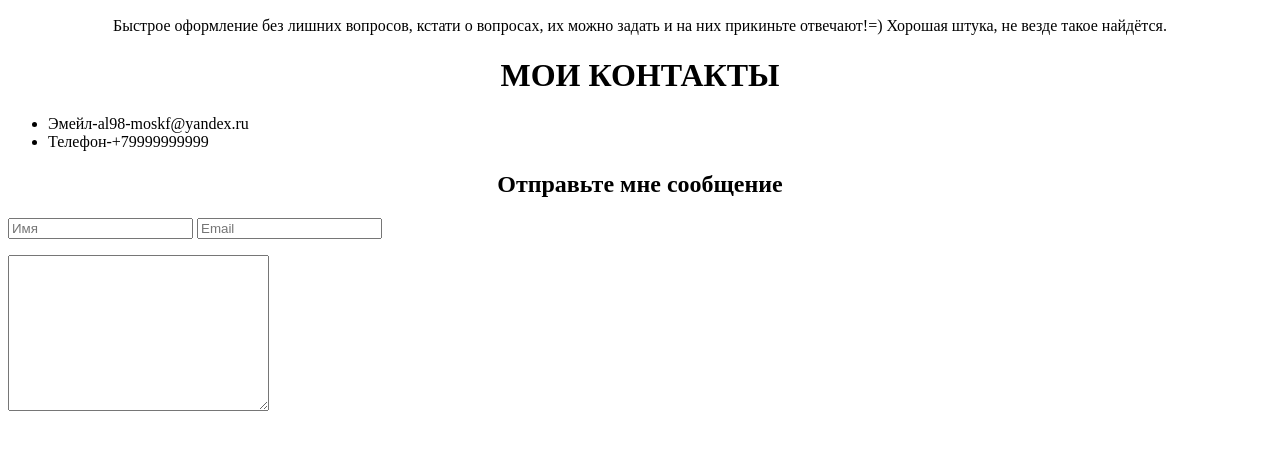
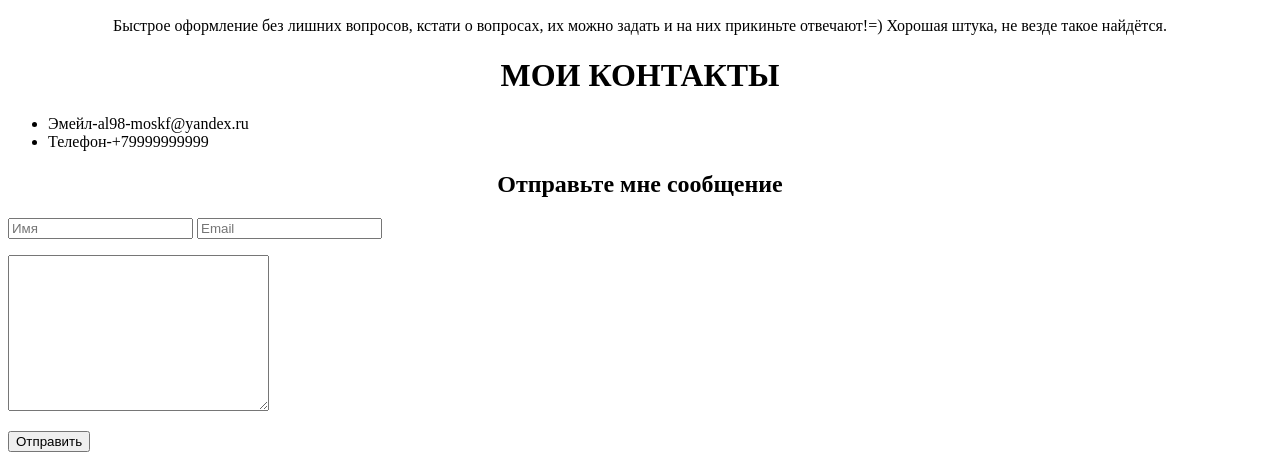
Before and after one commit to AlexandrMoskalev/Alexandrmoskalev.github.io, a plain HTML site: page index.html in a window 1280 px wide. Shown: the part 2540-3000 px from the top of the page. Before the commit the page ends 2971 px from the top, so only its background shows below. Drawn offline with Linux system fonts and the light colour scheme.

Commit message:
Поправил код
Добавил в конце кнопку

```diff
--- a/index.html
+++ b/index.html
@@ -134,6 +134,8 @@
 
 <p><textarea name="сообщение" id="1" cols="30" rows="10"></textarea></p>
 
+<input type="Submit" value="Отправить">
+
 
 </footer>
 
```
